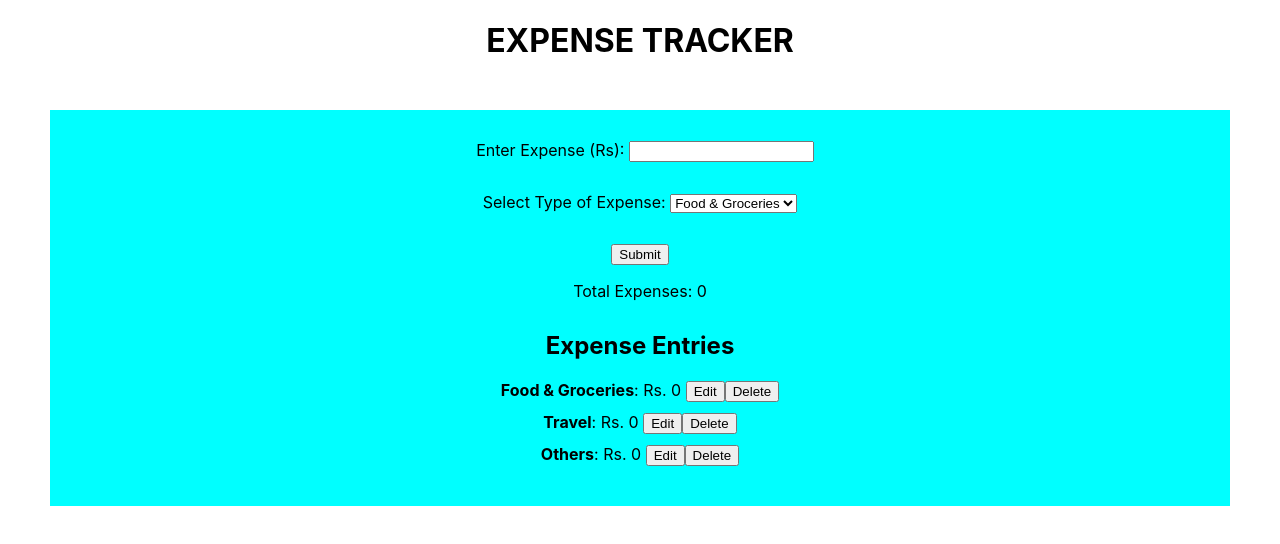
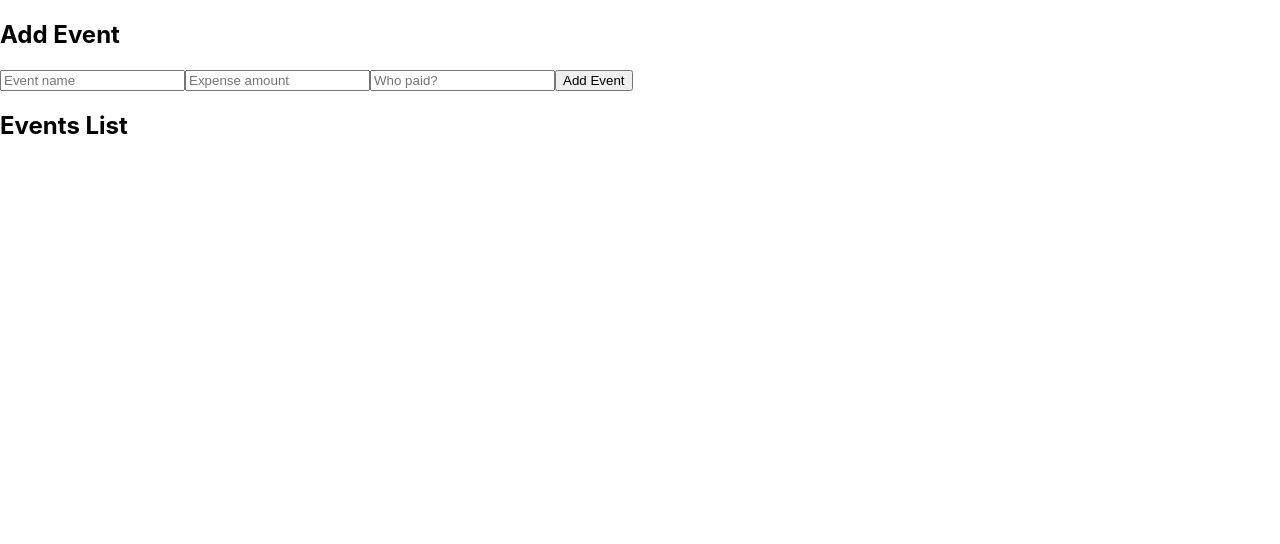
Before and after one commit to srivatsavkalaga/expense-tracker, a React (Create React App) app: page / in a window 1280 px wide. Shown: the top 544 px of the page. Built offline with nearby package versions, Linux system fonts and the light colour scheme.

Commit message:
Added code for tip splitter until trip events fill and display events

```diff
--- a/src/App.js
+++ b/src/App.js
@@ -2,10 +2,18 @@ import './App.css';
 import React, { useState, useEffect } from 'react';
 
 function App() {
-  const [amount, setAmount] = useState('');
-  const [type, setType] = useState("Food & Groceries");
-  const [editMode, setEditMode] = useState(null); // category being edited
-  const [editAmount, setEditAmount] = useState('');
+  // const [amount, setAmount] = useState('');
+  // const [type, setType] = useState("Food & Groceries");
+  // const [editMode, setEditMode] = useState(null); // category being edited
+  // const [editAmount, setEditAmount] = useState('');
+  const [events, setEvents] = useState([]);
+
+  // Temporary state for new event inputs
+  const [event, setEvent] = useState({
+    eventName: "",
+    eventExpense: "",
+    eventPayee: ""
+  });
 
   const STORAGE_KEY = "simple_expense_entries";
 
@@ -18,94 +26,108 @@ function App() {
     };
   });
 
-  useEffect(() => {
-    localStorage.setItem(STORAGE_KEY, JSON.stringify(entries));
-  }, [entries]);
+  // useEffect(() => {
+  //   localStorage.setItem(STORAGE_KEY, JSON.stringify(entries));
+  // }, [entries]);
 
-  const handleSubmit = (e) => {
-    e.preventDefault();
-    if (!amount) return;
-
-    setEntries(prev => ({
+const handleChange = (e) => {
+    const { name, value } = e.target;
+    setEvent((prev) => ({
       ...prev,
-      [type]: Number(prev[type]) + Number(amount)
-    }));
-
-    setAmount('');
-    setType("Food & Groceries");
-  };
-
-  const handleDelete = (category) => {
-    setEntries(prev => ({
-      ...prev,
-      [category]: 0
+      [name]: value,
     }));
   };
 
-  const handleEdit = (category) => {
-    setEditMode(category);
-    setEditAmount(entries[category]);
-  };
+// Add new event to the events list
+const addEvent = () => {
+  if (!event.eventName || !event.eventExpense || !event.eventPayee) {
+    alert("Please fill all fields");
+    return;
+  }
 
-  const handleSaveEdit = () => {
-    if (!editAmount) return;
-    setEntries(prev => ({
-      ...prev,
-      [editMode]: Number(editAmount)
-    }));
-    setEditMode(null);
-    setEditAmount('');
-  };
+  setEvents((prev) => [...prev, event]);
+
+  // Reset event form
+  setEvent({
+    eventName: "",
+    eventExpense: "",
+    eventPayee: ""
+  });
+};
+
+
+  //   setAmount('');
+  //   setType("Food & Groceries");
+  // };
+
+  // const handleDelete = (category) => {
+  //   setEntries(prev => ({
+  //     ...prev,
+  //     [category]: 0
+  //   }));
+  // };
+
+  // const handleEdit = (category) => {
+  //   setEditMode(category);
+  //   setEditAmount(entries[category]);
+  // };
+
+  // const handleSaveEdit = () => {
+  //   if (!editAmount) return;
+  //   setEntries(prev => ({
+  //     ...prev,
+  //     [editMode]: Number(editAmount)
+  //   }));
+  //   setEditMode(null);
+  //   setEditAmount('');
+  // };
 
   return (
-    <div className="App">
-      <h1>EXPENSE TRACKER</h1>
+    <div className="p-4">
+      <h2 className="text-xl mb-2">Add Event</h2>
 
-      <div className="budgetEntryCard">
-        <form onSubmit={handleSubmit}>
-          <div className="budgetEntry">
-            <label>Enter Expense (Rs): </label>
-            <input
-              type="number"
-              value={amount}
-              onChange={(e) => setAmount(e.target.value)}
-            />
-          </div>
-          <div className="selectType">
-            <label>Select Type of Expense: </label>
-            <select name="expenseType" value={type} onChange={(e) => setType(e.target.value)}>
-              <option value="Food & Groceries">Food & Groceries</option>
-              <option value="Travel">Travel</option>
-              <option value="Others">Others</option>
-            </select>
-          </div>
-          <button type="submit">Submit</button>
-        </form>
-        <p>Total Expenses: {entries["Food & Groceries"]+ entries["Travel"]+ entries["Others"]}</p>
-        <div style={{ marginTop: '30px' }}>
-          <h2>Expense Entries</h2>
+      <input
+        type="text"
+        name="eventName"
+        value={event.eventName}
+        onChange={handleChange}
+        placeholder="Event name"
+        className="border p-2 mb-2 block w-full"
+      />
 
-          {Object.entries(entries).map(([key, value]) => (
-            <div key={key} style={{ marginBottom: '10px' }}>
-              <strong>{key}</strong>: Rs. {value}{" "}
-              <button onClick={() => handleEdit(key)}>Edit</button>
-              <button onClick={() => handleDelete(key)}>Delete</button>
+      <input
+        type="number"
+        name="eventExpense"
+        value={event.eventExpense}
+        onChange={handleChange}
+        placeholder="Expense amount"
+        className="border p-2 mb-2 block w-full"
+      />
 
-              {editMode === key && (
-                <div style={{ marginTop: '5px' }}>
-                  <input
-                    type="number"
-                    value={editAmount}
-                    onChange={(e) => setEditAmount(e.target.value)}
-                  />
-                  <button onClick={handleSaveEdit}>Save</button>
-                  <button onClick={() => setEditMode(null)}>Cancel</button>
-                </div>
-              )}
-            </div>
-          ))}
-        </div>
-      </div>
+      <input
+        type="text"
+        name="eventPayee"
+        value={event.eventPayee}
+        onChange={handleChange}
+        placeholder="Who paid?"
+        className="border p-2 mb-2 block w-full"
+      />
+
+      <button
+        onClick={addEvent}
+        className="bg-blue-500 text-white px-4 py-2 rounded"
+      >
+        Add Event
+      </button>
+
+      <h2 className="text-xl mt-4">Events List</h2>
+      <ul className="list-disc pl-6">
+        {events.map((e, i) => (
+          <li key={i}>
+            {e.eventName} — ₹{e.eventExpense} (paid by {e.eventPayee})
+          </li>
+        ))}
+      </ul>
     </div>
   );
 }
```
